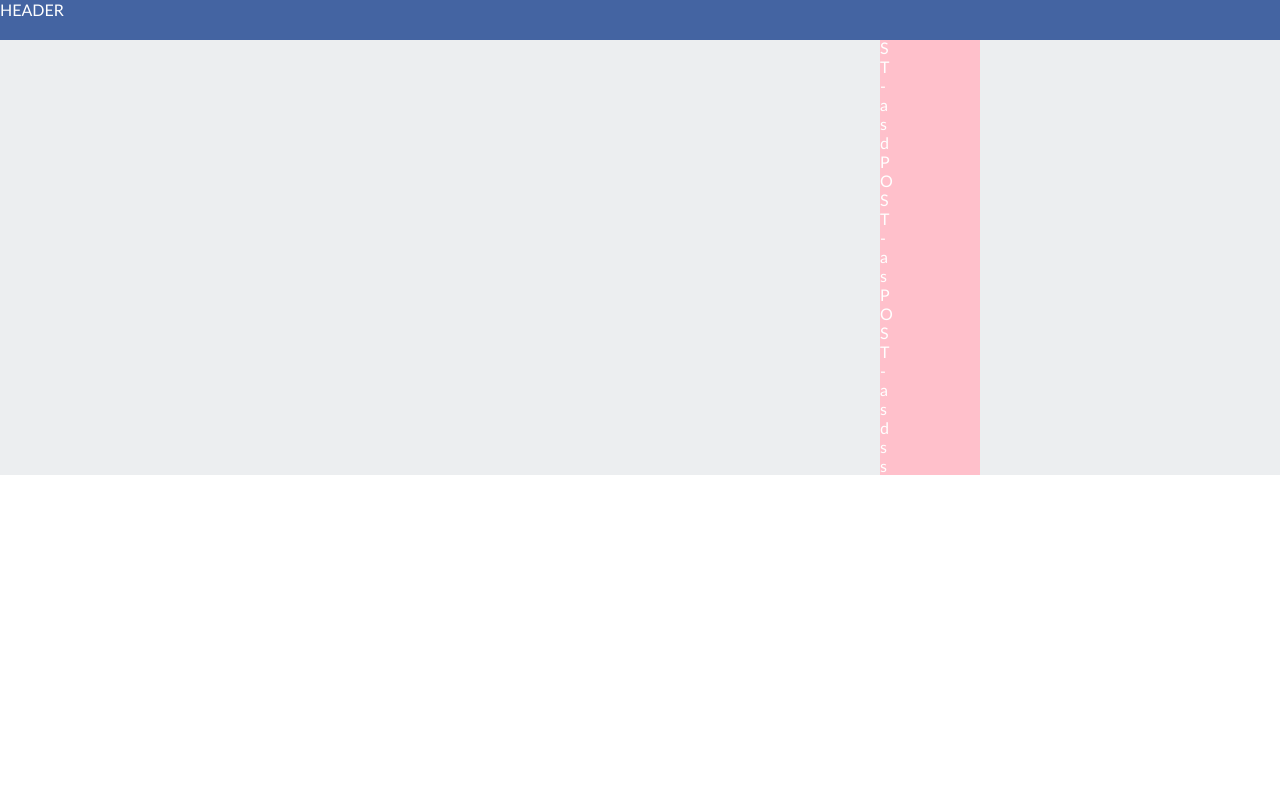
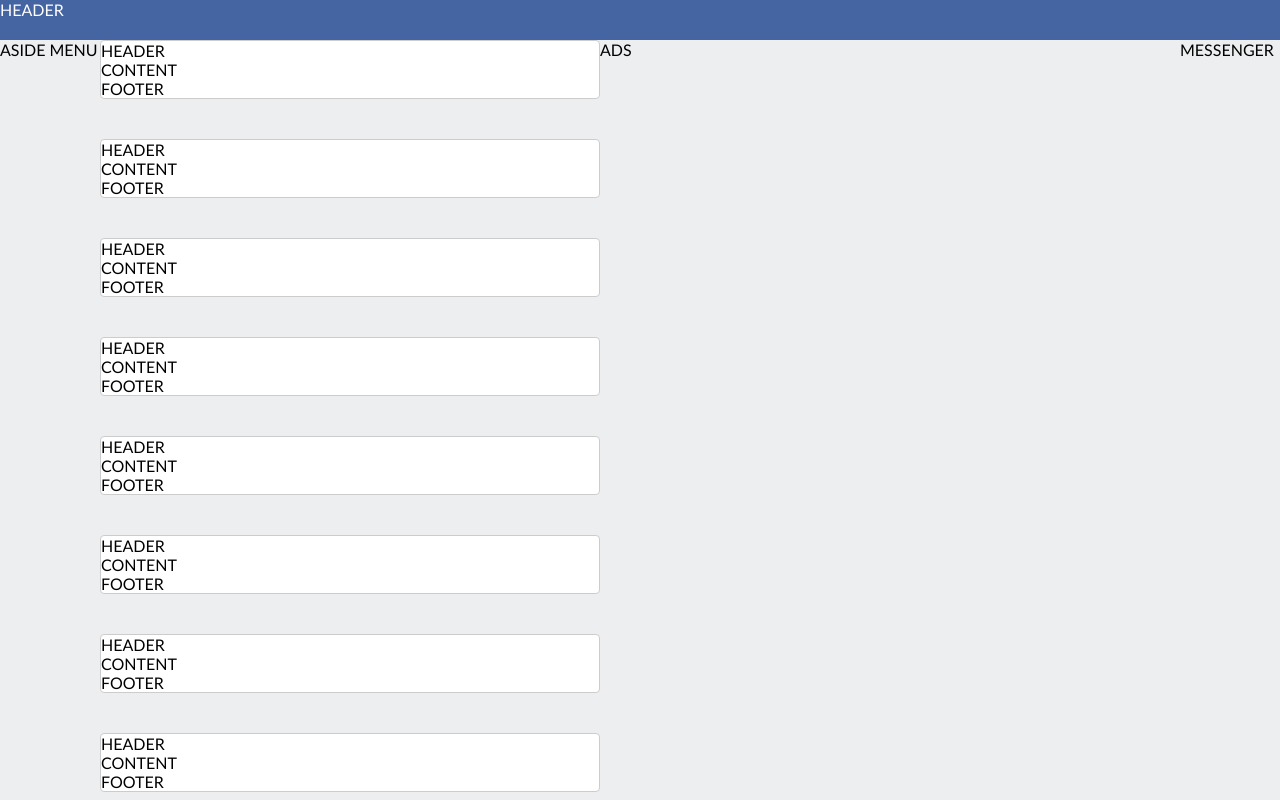
Before and after one commit to teklithuania/9-facebook, a plain HTML site: page index.html in a window 1280 px wide. Drawn offline with Linux system fonts and the light colour scheme.

Commit message:
Post structure

```diff
--- /dev/null
+++ b/css/facebook.css
@@ -0,0 +1,54 @@
+header {
+    display: inline-block;
+    position: fixed;
+    top: 0;
+    left: 0;
+    right: 0;
+    height: 40px;
+    background-color: var(--main-color);
+    color: #fff;
+}
+
+.container {
+    display: inline-block;
+    height: calc(100vh - 40px);
+    width: 100%;
+    margin-top: 40px;
+    background-color: #ECEEF0;
+}
+    aside {
+        display: inline-block;
+        width: 100px;
+        height: 100%;
+        float: left;
+        /* background-color: pink; */
+    }
+    .content {
+        display: inline-block;
+        width: calc(100% - 200px);
+        height: 100%;
+        float: left;
+        /* background-color: aqua; */
+    }
+        .content > .feed {
+            display: inline-block;
+            width: calc(100% - 100px);
+            max-width: 500px;
+            height: 100%;
+            float: left;
+            overflow: auto;
+        }
+        .content > .ads {
+            display: inline-block;
+            width: 100px;
+            height: 100%;
+            float: left;
+            /* background-color: tomato; */
+        }
+    .messenger {
+        display: inline-block;
+        width: 100px;
+        height: 100%;
+        float: left;
+        /* background-color: wheat; */
+    }
--- a/css/main.css
+++ /dev/null
@@ -1,49 +0,0 @@
-header {
-    display: inline-block;
-    position: fixed;
-    top: 0;
-    left: 0;
-    right: 0;
-    height: 40px;
-    background-color: var(--main-color);
-    color: #FFF;
-}
-.container {
-    display: inline-block;
-    height: calc(100% - 400px);
-    width: 100%;
-    background-color: #ECEEF0;
-    color: #fff;
-}
-    aside {
-        display: inline-block;
-        width: calc(100% - 400px);
-        float: left;
-    }
-    .content {
-        display: inline-block;
-        width: 100px;
-        height: 100%;
-        float: left;
-        background-color: pink;
-    }
-
-    .content > .feed {
-        display: inline-block;
-        width: calc(100% - 200px);
-        height: 100%;
-        float: left;
-    }
-    .content > .ads {
-        display: inline-block;
-        width: 200px;
-        height: 100%;
-        float: left;
-    }
-    .messenger {
-        display: inline-block;
-        width: 200px;
-        height: 100%;
-        float: left;
-        background-color: wheat;
-    }
--- /dev/null
+++ b/css/post.css
@@ -0,0 +1,20 @@
+.post {
+    display: inline-block;
+    width: 100%;
+    margin-bottom: 40px;
+    border: 1px solid #ccc;
+    border-radius: 4px;
+    background-color: #fff;
+}
+    .post > .header {
+        display: inline-block;
+        width: 100%;
+    }
+    .post > .content {
+        display: inline-block;
+        width: 100%;
+    }
+    .post > .footer {
+        display: inline-block;
+        width: 100%;
+    }
--- a/css/reset.css
+++ b/css/reset.css
@@ -1,9 +1,8 @@
 body,
 body * {
-margin: 0;
-padding: 0;
-vertical-align: top;
-box-sizing: border-box;
-font-family: 'Gill Sans', 'Gill Sans MT', Calibri, 'Trebuchet MS', sans-serif;
-word-break: break-all;
+    margin: 0;
+    padding: 0;
+    vertical-align: top;
+    box-sizing: border-box;
+    font-family: 'Gill Sans', 'Gill Sans MT', Calibri, 'Trebuchet MS', sans-serif;
 }
--- a/index.html
+++ b/index.html
@@ -6,13 +6,14 @@
     <title>Facebook</title>
     <link rel="stylesheet" href="./css/reset.css">
     <link rel="stylesheet" href="./css/variables.css">
-    <link rel="stylesheet" href="./css/main.css">
+    <link rel="stylesheet" href="./css/facebook.css">
+    <link rel="stylesheet" href="./css/post.css">
 </head>
 <body>
     <header>
         HEADER
     </header>
-    <div class="container" >
+    <div class="container">
         <aside>
             ASIDE MENU
         </aside>
@@ -26,6 +27,7 @@
             MESSENGER
         </div>
     </div>
+
     <script src="./js/data.js"></script>
     <script src="./js/facebook.js"></script>
 </body>
--- a/js/data.js
+++ b/js/data.js
@@ -1,3 +1,158 @@
-"use strict"
+"use strict";
 
-const feed = ['asd', 'as', 'asdss'];
+const feed = [
+    // {
+    //     author: {
+    //         name: 'Vardenis',
+    //         surname: 'Pavardenis',
+    //         img: 'user.jpg',
+    //         link: '#'
+    //     },
+    //     time: 1583832433393,
+    //     content: {
+    //         text: 'hagsld khfasdfl asldfoa hsdljfa lsdjfjasd',
+    //         background: 'red',
+    //         images: [
+    //             'pic1.jpg',
+    //             'pic2.jpg',
+    //             'pic3.jpg'
+    //         ]
+    //     }
+    // },
+    {
+        author: {
+            name: 'Vardenis',
+            surname: 'Pavardenis',
+            img: 'user.jpg',
+            link: '#'
+        },
+        time: 1583832433393,
+        content: {
+            text: 'Lorem ipsum dolor sit amet consectetur adipisicing elit. Odit aut dolores soluta impedit, nostrum consequatur nam! Consectetur ipsam quas illo.'
+        }
+    },
+    {
+        author: {
+            name: 'Vardenis2',
+            surname: 'Pavardenis',
+            img: 'user.jpg',
+            link: '#'
+        },
+        time: 1583832433393,
+        content: {
+            text: 'Lorem ipsum dolor sit amet consectetur adipisicing elit. Odit aut dolores soluta impedit, nostrum consequatur nam! Consectetur ipsam quas illo. Lorem ipsum dolor sit amet consectetur adipisicing elit. Odit aut dolores soluta impedit, nostrum consequatur nam! Consectetur ipsam quas illo. Lorem ipsum dolor sit amet consectetur adipisicing elit. Odit aut dolores soluta impedit, nostrum consequatur nam! Consectetur ipsam quas illo. Lorem ipsum dolor sit amet consectetur adipisicing elit. Odit aut dolores soluta impedit, nostrum consequatur nam! Consectetur ipsam quas illo.'
+        }
+    },
+    {
+        author: {
+            name: 'Vardenis3',
+            surname: 'Pavardenis',
+            img: 'user.jpg',
+            link: '#'
+        },
+        time: 1583832433393,
+        content: {
+            text: 'Lorem ipsum dolor sit amet consectetur adipisicing elit.',
+            images: [
+                'pic1.jpg'
+            ]
+        }
+    },
+    {
+        author: {
+            name: 'Vardenis',
+            surname: 'Pavardenis',
+            img: 'user.jpg',
+            link: '#'
+        },
+        time: 1583832433393,
+        content: {
+            text: 'Lorem ipsum dolor sit amet consectetur adipisicing elit.',
+            images: [
+                'pic1.jpg',
+                'pic2.jpg'
+            ]
+        }
+    },
+    {
+        author: {
+            name: 'Vardenis',
+            surname: 'Pavardenis',
+            img: 'user.jpg',
+            link: '#'
+        },
+        time: 1583832433393,
+        content: {
+            text: 'Lorem ipsum dolor sit amet consectetur adipisicing elit.',
+            images: [
+                'pic1.jpg',
+                'pic2.jpg',
+                'pic3.jpg'
+            ]
+        }
+    },
+    {
+        author: {
+            name: 'Vardenis',
+            surname: 'Pavardenis',
+            img: 'user.jpg',
+            link: '#'
+        },
+        time: 1583832433393,
+        content: {
+            text: 'Lorem ipsum dolor sit amet consectetur adipisicing elit.',
+            images: [
+                'pic1.jpg',
+                'pic2.jpg',
+                'pic3.jpg',
+                'pic4.jpg'
+            ]
+        }
+    },
+    {
+        author: {
+            name: 'Vardenis',
+            surname: 'Pavardenis',
+            img: 'user.jpg',
+            link: '#'
+        },
+        time: 1583832433393,
+        content: {
+            text: 'Lorem ipsum dolor sit amet consectetur adipisicing elit.',
+            images: [
+                'pic1.jpg',
+                'pic2.jpg',
+                'pic3.jpg',
+                'pic4.jpg',
+                'pic5.jpg',
+                'pic6.jpg',
+                'pic7.jpg'
+            ]
+        }
+    },
+    {
+        author: {
+            name: 'Vardenis',
+            surname: 'Pavardenis',
+            img: 'user.jpg',
+            link: '#'
+        },
+        time: 1583832433393,
+        content: {
+            text: 'Lorem ipsum dolor sit amet.'
+        }
+    },
+    {
+        author: {
+            name: 'Vardenis',
+            surname: 'Pavardenis',
+            img: 'user.jpg',
+            link: '#'
+        },
+        time: 1583832433393,
+        content: {
+            text: 'Lorem ipsum dolor sit amet.',
+            background: 'red'
+        }
+    }
+];
--- a/js/facebook.js
+++ b/js/facebook.js
@@ -1,15 +1,17 @@
-"use strict"
+"use strict";
 
+// uzklausiame duomenu
 // console.log(feed);
 
-function renderFeed(data) {
+// panaudojame duomenis turinio generavimui
+function renderFeed( data ) {
     if ( !Array.isArray(data) ) {
         return console.error('Duok array\'ju!!!');
     }
 
     let HTML = '';
 
-    for (let i = 0; i < data.length; i++) {
+    for ( let i=0; i<data.length; i++ ) {
         const postData = data[i];
         HTML += renderPost(postData);
     }
@@ -18,10 +20,35 @@ function renderFeed(data) {
 }
 
 function renderPost( data ) {
-    let HTML = '';
+    console.log('-----------------');
     console.log(data);
-    HTML=`<div>POST - ${data}</div>`;
+
+    let HTML = `<div class="post">
+                    ${renderPostHeader( data.author, data.time )}
+                    ${renderPostContent( data.content )}
+                    ${renderPostFooter()}
+                </div>`;
     return HTML;
 }
 
-renderFeed(feed);
+function renderPostHeader( author, time ) {
+    let HTML = '';
+
+    HTML = '<div class="header">HEADER</div>';
+
+    return HTML;
+}
+
+function renderPostContent() {
+    let HTML = '';
+
+    HTML = '<div class="content">CONTENT</div>';
+
+    return HTML;
+}
+
+function renderPostFooter() {
+    return '<div class="footer">FOOTER</div>';
+}
+
+renderFeed( feed );
```
